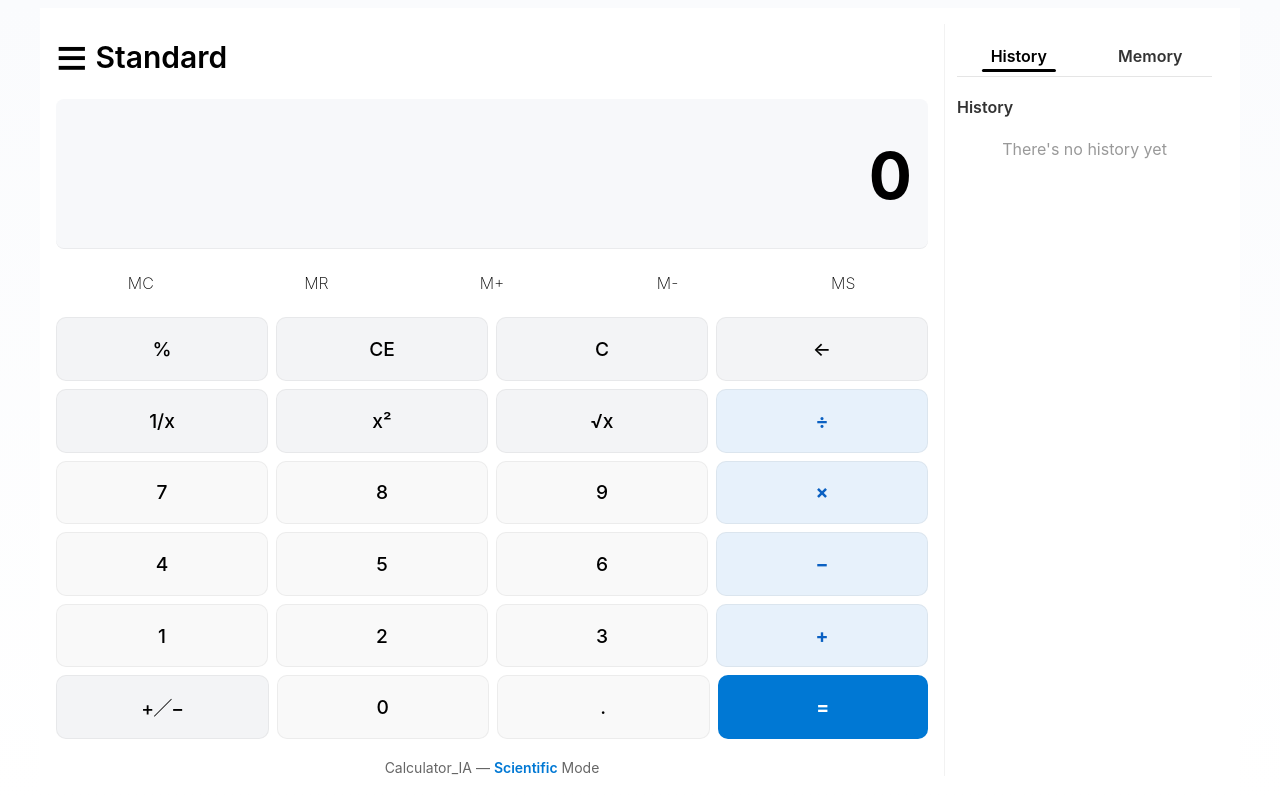
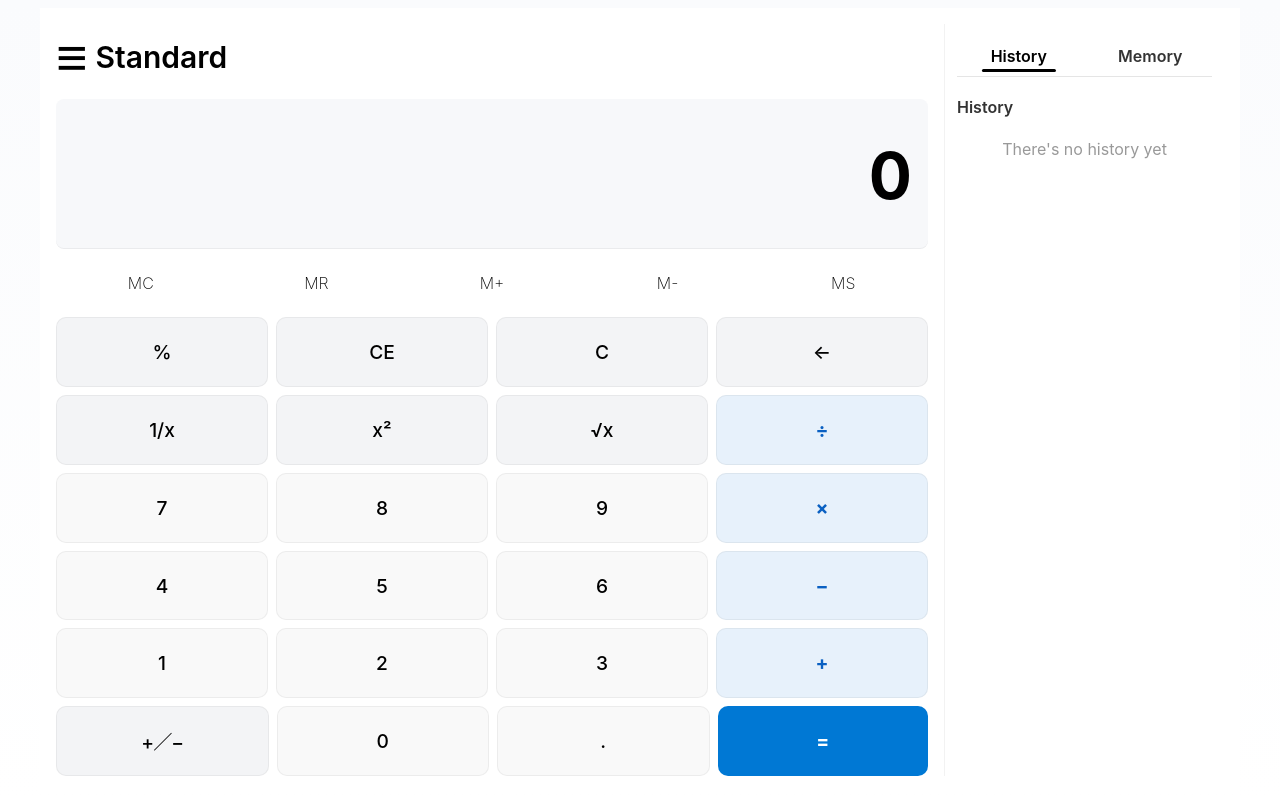
Before and after one commit to LCHLong/calculator, a React app: page / in a window 1280 px wide. Built offline with nearby package versions, Linux system fonts and the light colour scheme; the HTML template or start-up script is replaced by a standard one.

Commit message:
Fix UI and logic

```diff
--- a/src/App.jsx
+++ b/src/App.jsx
@@ -248,10 +248,6 @@ export default function App() {
 
                     <MemoryBar actions={actions} />
                     <Keypad actions={actions} />
-
-                    <div className="footer-note">
-                        Calculator_IA — <span>Scientific</span> Mode
-                    </div>
                 </div>
 
                 {/* RIGHT PANEL */}
--- a/src/logic/CalculatorEngine.js
+++ b/src/logic/CalculatorEngine.js
@@ -1,5 +1,6 @@
-const MAX_DECIMALS = 10;
-
+const MAX_DECIMALS = 10; // chữ số tối đa
+const MAX_NORMAL = 1e15;
+const MIN_NORMAL = 1e-15;
 /* --------- Định dạng số để hiển thị --------- */
 export function formatNumberForDisplay(value) {
     if (["Error", "Cannot divide by zero", "Overflow"].includes(value)) return value;
@@ -7,17 +8,25 @@ export function formatNumberForDisplay(value) {
     if (typeof value === "string" && value.endsWith(".")) return value;
 
     const n = Number(value);
-    if (!isFinite(n)) return "Overflow";
+    if (!isFinite(n)) return "Overflow"; // chỉ true overflow thực sự
 
-    const hasFraction = Math.round(n) !== n;
-    if (!hasFraction) return new Intl.NumberFormat("en-US").format(n);
+    const absN = Math.abs(n);
 
-    const fixed = Number(n.toFixed(10));
-    const parts = fixed.toString().split(".");
-    if (parts.length === 1) return new Intl.NumberFormat("en-US").format(fixed);
+    // số cực lớn → scientific
+    if (absN >= MAX_NORMAL) return n.toExponential(MAX_DECIMALS);
 
-    return `${new Intl.NumberFormat("en-US").format(Number(parts[0]))}.${parts[1].replace(/0+$/, "")}`;
+    // số cực nhỏ nhưng khác 0 → scientific
+    if (absN !== 0 && absN < MIN_NORMAL) return n.toExponential(MAX_DECIMALS);
+
+    // số nguyên → format với comma
+    if (Math.round(n) === n) return new Intl.NumberFormat("en-US").format(n);
+
+    // số thập phân → tối đa MAX_DECIMALS chữ số có nghĩa
+    let str = n.toPrecision(MAX_DECIMALS);
+    if (str.includes(".")) str = str.replace(/\.?0+$/, ""); // bỏ số 0 thừa
+    return str;
 }
+
 
 
 /* --------- Đánh giá biểu thức theo chuẩn toán học (BODMAS) --------- */
--- a/src/styles/App.css
+++ b/src/styles/App.css
@@ -55,22 +55,6 @@ html {
     gap: 10px;
     min-width: 0;
     overflow: hidden;
-}
-
-/* ==========================
-   Footer Note
-========================== */
-.footer-note {
-    text-align: center;
-    font-size: 14px;
-    color: #666;
-    margin-top: 10px;
-    user-select: none;
-}
-
-.footer-note span {
-    color: #0078d4;
-    font-weight: 600;
 }
 
 /* ==========================
```
